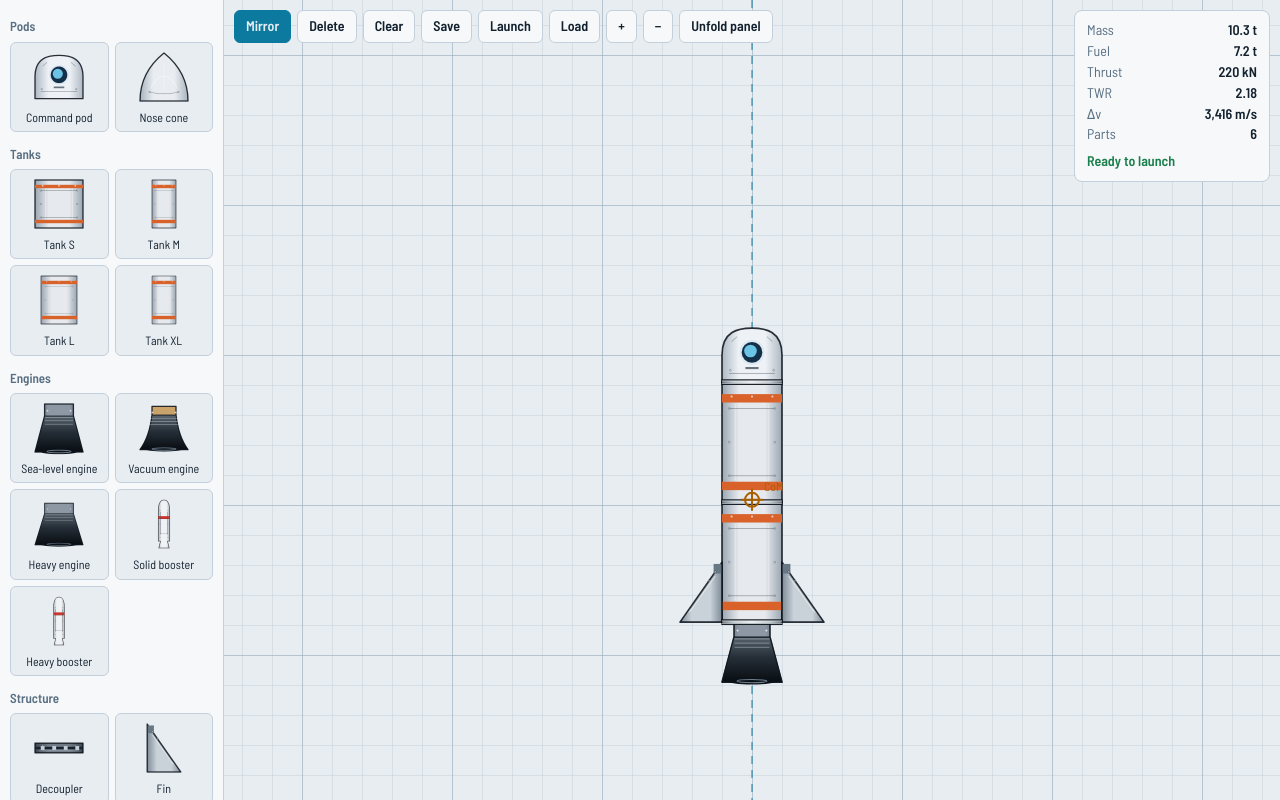
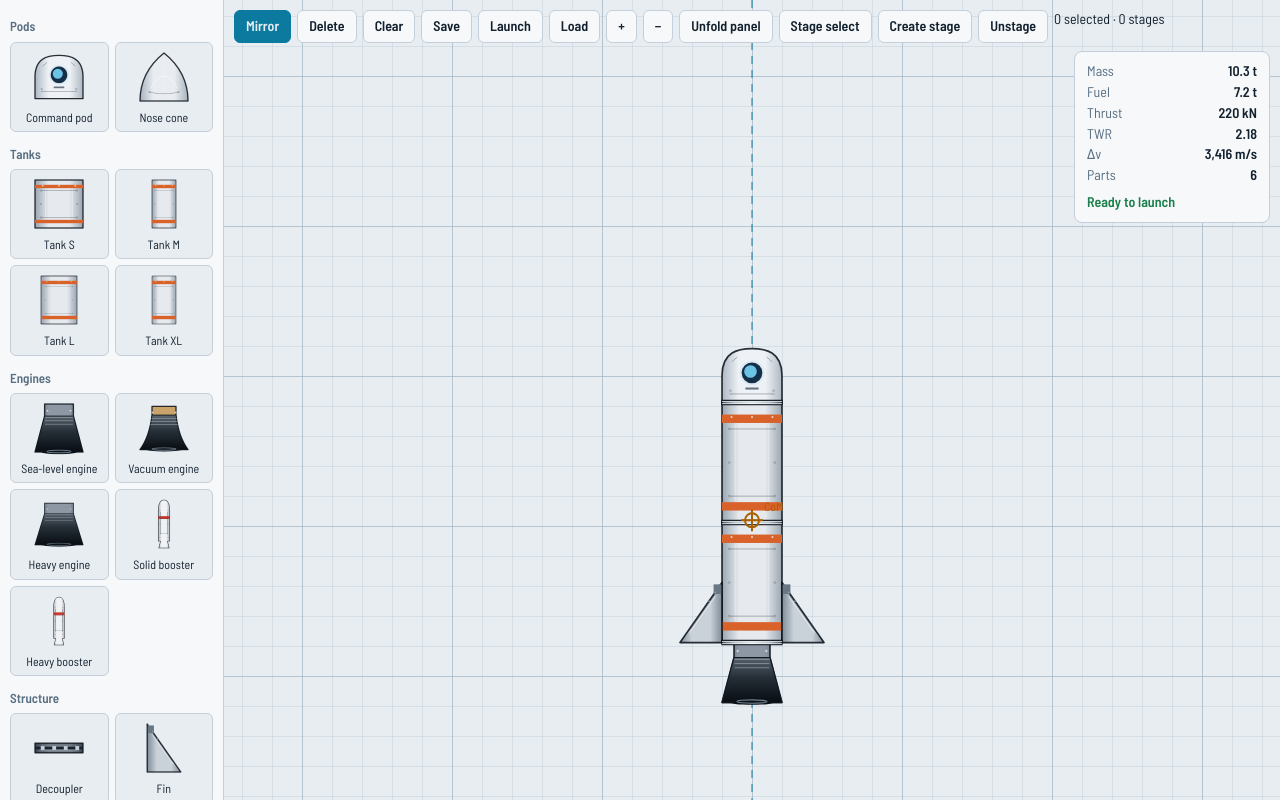
Before and after one commit to tanvirpersonal/mraft-claude, a plain HTML site: page index.html in a window 1280 px wide. Drawn offline with Linux system fonts and the light colour scheme.

Commit message:
Update index.html

```diff
--- a/index.html
+++ b/index.html
@@ -61,6 +61,10 @@ dl{grid-template-columns:repeat(6,auto);gap:2px 8px}dd{text-align:left}
 <button class="b" id="zi" aria-label="Zoom in">+</button>
 <button class="b" id="zo" aria-label="Zoom out">&minus;</button>
 <button class="b" id="sp" aria-pressed="false" disabled>Unfold panel</button>
+<button class="b" id="ss" aria-pressed="false">Stage select</button>
+<button class="b" id="cs" disabled>Create stage</button>
+<button class="b" id="us" disabled>Unstage</button>
+<span id="stage-info" aria-live="polite"></span>
 <span id="msg" aria-live="polite"></span>
 </div>
 <div class="card"><dl id="sm"></dl><div id="st"></div></div>
@@ -92,11 +96,11 @@ const U=[
 ].map(([id,n,g,w,h,m,f,t,i,k])=>({id,n,g,w,h,m,f,t,i,k}));
 const COL=MRAFT_ROCKET_RENDERER.COL;
 const draw=MRAFT_ROCKET_RENDERER.draw;
-let W=0,H=0,D=1,parts=[],sel=null,drag=null,pan=null,mirror=true,init=0,ft,cam={x:0,y:0,s:22};
+let W=0,H=0,D=1,parts=[],sel=null,drag=null,pan=null,mirror=true,stageMode=false,stagePick=new Set(),init=0,ft,cam={x:0,y:0,s:22};
 const side=u=>u.k=='fin'||u.k=='leg';
 const toW=(x,y)=>[(x-W/2)/cam.s+cam.x,(y-H/2)/cam.s+cam.y];
 const pt=e=>{const r=cv.getBoundingClientRect();return[e.clientX-r.left,e.clientY-r.top]};
-const mk=(u,x,y)=>{const p={u,x,y,tw:null,deployed:false};parts.push(p);return p};
+const mk=(u,x,y,stage=0)=>{const p={u,x,y,tw:null,deployed:false,stage};parts.push(p);return p};
 const flash=t=>{$('#msg').textContent=t;clearTimeout(ft);ft=setTimeout(()=>$('#msg').textContent='',1800)};
 
 // Procedural part art, drawn centred on (x,y); s = pixels per unit
@@ -112,10 +116,13 @@ function snap(p){
  sync(p)}
 // Symmetry: off-centre parts get a mirrored twin about the centre line
 function sync(p){const t=p.tw,off=Math.abs(p.x)>.05;
- if(t&&!off){parts.splice(parts.indexOf(t),1);if(sel===t)sel=p;p.tw=null}
- else if(!t&&off&&mirror){p.tw=mk(p.u,0,0);p.tw.tw=p}
- if(p.tw){p.tw.x=-p.x;p.tw.y=p.y}}
-function del(p){[p,p.tw].forEach(q=>{const i=parts.indexOf(q);if(i>=0)parts.splice(i,1)});if(p.tw)p.tw.tw=null;if(sel===p||sel===p.tw)sel=null}
+ if(t&&!off){parts.splice(parts.indexOf(t),1);stagePick.delete(t);if(sel===t)sel=p;p.tw=null}
+ else if(!t&&off&&mirror){p.tw=mk(p.u,0,0,p.stage);p.tw.tw=p}
+ if(p.tw){p.tw.x=-p.x;p.tw.y=p.y;p.tw.stage=p.stage}}
+function del(p){[p,p.tw].forEach(q=>{const i=parts.indexOf(q);if(i>=0)parts.splice(i,1);stagePick.delete(q)});if(p.tw)p.tw.tw=null;if(sel===p||sel===p.tw)sel=null}
+function toggleStagePick(p){const pair=[p,p.tw].filter(Boolean),remove=pair.every(q=>stagePick.has(q));for(const q of pair)remove?stagePick.delete(q):stagePick.add(q)}
+function createStage(){if(!stagePick.size)return;const n=Math.max(0,...parts.map(p=>p.stage||0))+1;for(const p of stagePick){p.stage=n;if(p.tw)p.tw.stage=n}stagePick.clear();flash('Stage '+n+' created');render()}
+function unstagePicked(){for(const p of stagePick){p.stage=0;if(p.tw)p.tw.stage=0}stagePick.clear();render()}
 function auto(p){const o=parts.filter(q=>q!==p),top=p.u.k=='pod'||p.u.k=='nose';
  p.x=0;p.y=o.length?(top?Math.min(...o.map(q=>q.y-q.u.h/2))-p.u.h/2:Math.max(...o.map(q=>q.y+q.u.h/2))+p.u.h/2):0}
 
@@ -133,11 +140,16 @@ function render(){
  ctx.globalAlpha=1;ctx.strokeStyle=V('--ac');ctx.setLineDash([8,6]);ctx.beginPath();ctx.moveTo(cx(0),0);ctx.lineTo(cx(0),H);ctx.stroke();ctx.setLineDash([]);
  for(const p of parts)draw(ctx,p.u,cx(p.x),cy(p.y),s,(side(p.u)||p.u.k=='solar')&&p.x<0,p.deployed);
  drawJoinAdapters();
+ for(const p of parts)if(p.stage){const x=cx(p.x),y=cy(p.y)-p.u.h*s/2-12;ctx.font='bold 11px system-ui';ctx.textAlign='center';ctx.fillStyle='rgba(8,20,30,.82)';ctx.fillRect(x-13,y-10,26,16);ctx.fillStyle=V('--ac');ctx.fillText('S'+p.stage,x,y+2)}
+ for(const p of stagePick){const w=p.u.w*s,h=p.u.h*s;ctx.strokeStyle=V('--wn');ctx.lineWidth=2;ctx.setLineDash([4,3]);ctx.strokeRect(cx(p.x)-w/2-5,cy(p.y)-h/2-5,w+10,h+10);ctx.setLineDash([])}
  if(sel){const w=sel.u.w*s,h=sel.u.h*s;ctx.strokeStyle=V('--ac');ctx.lineWidth=2;ctx.setLineDash([6,4]);ctx.strokeRect(cx(sel.x)-w/2-4,cy(sel.y)-h/2-4,w+8,h+8);ctx.setLineDash([])}
  const S=stats();
  if(S.com){const x=cx(S.com[0]),y=cy(S.com[1]);ctx.strokeStyle=ctx.fillStyle=V('--wn');ctx.lineWidth=2;ctx.beginPath();ctx.arc(x,y,7,0,7);ctx.moveTo(x-11,y);ctx.lineTo(x+11,y);ctx.moveTo(x,y-11);ctx.lineTo(x,y+11);ctx.stroke();ctx.font='12px "Barlow Semi Condensed",system-ui,sans-serif';ctx.textAlign='left';ctx.fillText('CoM',x+12,y-9)}
  else{ctx.fillStyle=V('--mu');ctx.textAlign='center';ctx.font='15px "Barlow Semi Condensed",system-ui,sans-serif';ctx.fillText('Drag a part onto the grid, or tap one to stack it.',W/2,H/2)}
  const sp=$('#sp'),solarSelected=sel?.u.id=='solar';sp.disabled=!solarSelected;sp.textContent=solarSelected&&sel.deployed?'Fold panel':'Unfold panel';sp.setAttribute('aria-pressed',solarSelected&&sel.deployed);
+ $('#ss').setAttribute('aria-pressed',stageMode);$('#ss').textContent=stageMode?'Stage select: ON':'Stage select';
+ $('#cs').disabled=!stagePick.size;$('#us').disabled=!stagePick.size;
+ $('#stage-info').textContent=stageMode?`Tap parts to select · ${stagePick.size} selected · ${new Set(parts.map(p=>p.stage).filter(Boolean)).size} stages`:`${stagePick.size} selected · ${new Set(parts.map(p=>p.stage).filter(Boolean)).size} stages`;
  $('#sm').innerHTML=[['Mass',S.m.toFixed(1)+' t'],['Fuel',S.f.toFixed(1)+' t'],['Thrust',Math.round(S.F)+' kN'],['TWR',S.twr.toFixed(2)],['Δv',Math.round(S.dv).toLocaleString()+' m/s'],['Parts',parts.length]].map(r=>`<dt>${r[0]}</dt><dd>${r[1]}</dd>`).join('');
  const bad=!parts.some(q=>q.u.k=='pod')?'Add a command pod':!S.F?'Add an engine':!S.f?'Add a fuel tank':S.twr<1?'TWR is under 1: add thrust or remove mass':'';
  const st=$('#st');st.textContent=bad||'Ready to launch';st.className=bad?'':'ok'}
@@ -194,7 +206,7 @@ const pal=$('#pal');
 
 cv.addEventListener('pointerdown',e=>{
  const[x,y]=pt(e),[wx,wy]=toW(x,y),h=[...parts].reverse().find(q=>Math.abs(wx-q.x)<=q.u.w/2&&Math.abs(wy-q.y)<=q.u.h/2||q.u.k=='solar'&&q.deployed&&Math.abs(wy-q.y)<=q.u.w*.4&&(q.x<0?wx>=q.x-q.u.w*2.25:wx<=q.x+q.u.w*2.25));
- if(h){sel=h;drag={p:h,ox:h.x-wx,oy:h.y-wy,x0:e.clientX,y0:e.clientY}}else{sel=null;pan={x,y,cx:cam.x,cy:cam.y}}
+ if(h){sel=h;if(stageMode){toggleStagePick(h);render();return}drag={p:h,ox:h.x-wx,oy:h.y-wy,x0:e.clientX,y0:e.clientY}}else{sel=null;pan={x,y,cx:cam.x,cy:cam.y}}
  render()});
 addEventListener('pointermove',e=>{
  const[x,y]=pt(e);
@@ -210,17 +222,19 @@ addEventListener('pointercancel',()=>{if(drag&&drag.pal)del(drag.p);drag=pan=nul
 cv.addEventListener('wheel',e=>{e.preventDefault();const[x,y]=pt(e);zoom(Math.exp(-e.deltaY*.0015),x,y)},{passive:false});
 addEventListener('keydown',e=>{if((e.key=='Delete'||e.key=='Backspace')&&sel){del(sel);render()}});
 
+$('#ss').onclick=e=>{stageMode=!stageMode;e.currentTarget.setAttribute('aria-pressed',stageMode);render()};
+$('#cs').onclick=createStage;$('#us').onclick=unstagePicked;
 $('#mi').onclick=e=>{mirror=!mirror;e.currentTarget.setAttribute('aria-pressed',mirror);if(!mirror)parts.forEach(p=>p.tw=null);render()};
 $('#de').onclick=()=>{if(sel){del(sel);render()}};
-$('#cl').onclick=()=>{parts=[];sel=null;render()};
+$('#cl').onclick=()=>{parts=[];sel=null;stagePick.clear();render()};
 $('#zi').onclick=()=>zoom(1.25);$('#zo').onclick=()=>zoom(.8);
 $('#sp').onclick=()=>{if(sel?.u.id=='solar'){sel.deployed=!sel.deployed;render()}};
 const KEY='rocket-builder-blueprint';
-function saveBlueprint(){try{localStorage.setItem(KEY,JSON.stringify(parts.map(p=>[p.u.id,p.x,p.y,parts.indexOf(p.tw),p.deployed])));return true}catch{flash('Saving is blocked in this browser');return false}}
+function saveBlueprint(){try{localStorage.setItem(KEY,JSON.stringify(parts.map(p=>[p.u.id,p.x,p.y,parts.indexOf(p.tw),p.deployed,p.stage||0])));return true}catch{flash('Saving is blocked in this browser');return false}}
 $('#sv').onclick=()=>{if(saveBlueprint())flash('Saved')};
 $('#launch').onclick=()=>{if(saveBlueprint())location.href='launch-pad.html'};
 $('#ld').onclick=()=>{try{const a=JSON.parse(localStorage.getItem(KEY));if(!a)return flash('Nothing saved yet');
- parts=[];sel=null;a.forEach(([id,x,y,,deployed])=>{const p=mk(U.find(u=>u.id==id),x,y);p.deployed=!!deployed});a.forEach((r,i)=>{if(r[3]>=0)parts[i].tw=parts[r[3]]});fitRocket();flash('Loaded');render()}catch{parts=[];flash('Could not read that save');render()}};
+ parts=[];sel=null;stagePick.clear();a.forEach(([id,x,y,,deployed,stage])=>{const p=mk(U.find(u=>u.id==id),x,y,Number.isInteger(stage)?stage:0);p.deployed=!!deployed});a.forEach((r,i)=>{if(r[3]>=0)parts[i].tw=parts[r[3]]});fitRocket();flash('Loaded');render()}catch{parts=[];flash('Could not read that save');render()}};
 
 // Starter rocket
 const add=(id,x,y)=>sync(mk(U.find(u=>u.id==id),x,y));
```
